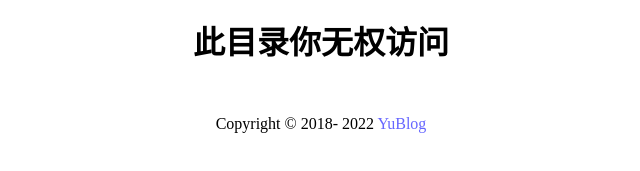
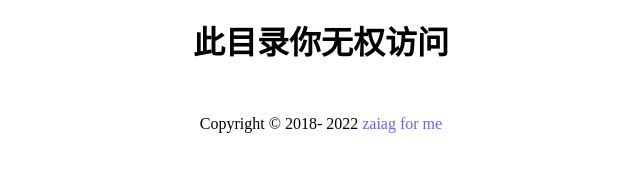
Before and after one commit to kiterza/img, a plain HTML site: page docs/index.html in a window 1280 px wide. Shown: the part 383-554 px from the top of the page, without its empty margins (319-959 px from the left). Drawn offline with Linux system fonts and the light colour scheme.

Commit message:
Update index.html

```diff
--- a/docs/index.html
+++ b/docs/index.html
@@ -51,7 +51,7 @@ Copyright © 2018-<span>
 var date = new Date();
 document.write(date.getFullYear());
 </script>
-</span> <a href="https://www.zqana.cn/">YuBlog </a>
+</span> <a href="https://www.zaiag.com/">zaiag for me</a>
 </div></div></div>
 </body>
 </html>
```
